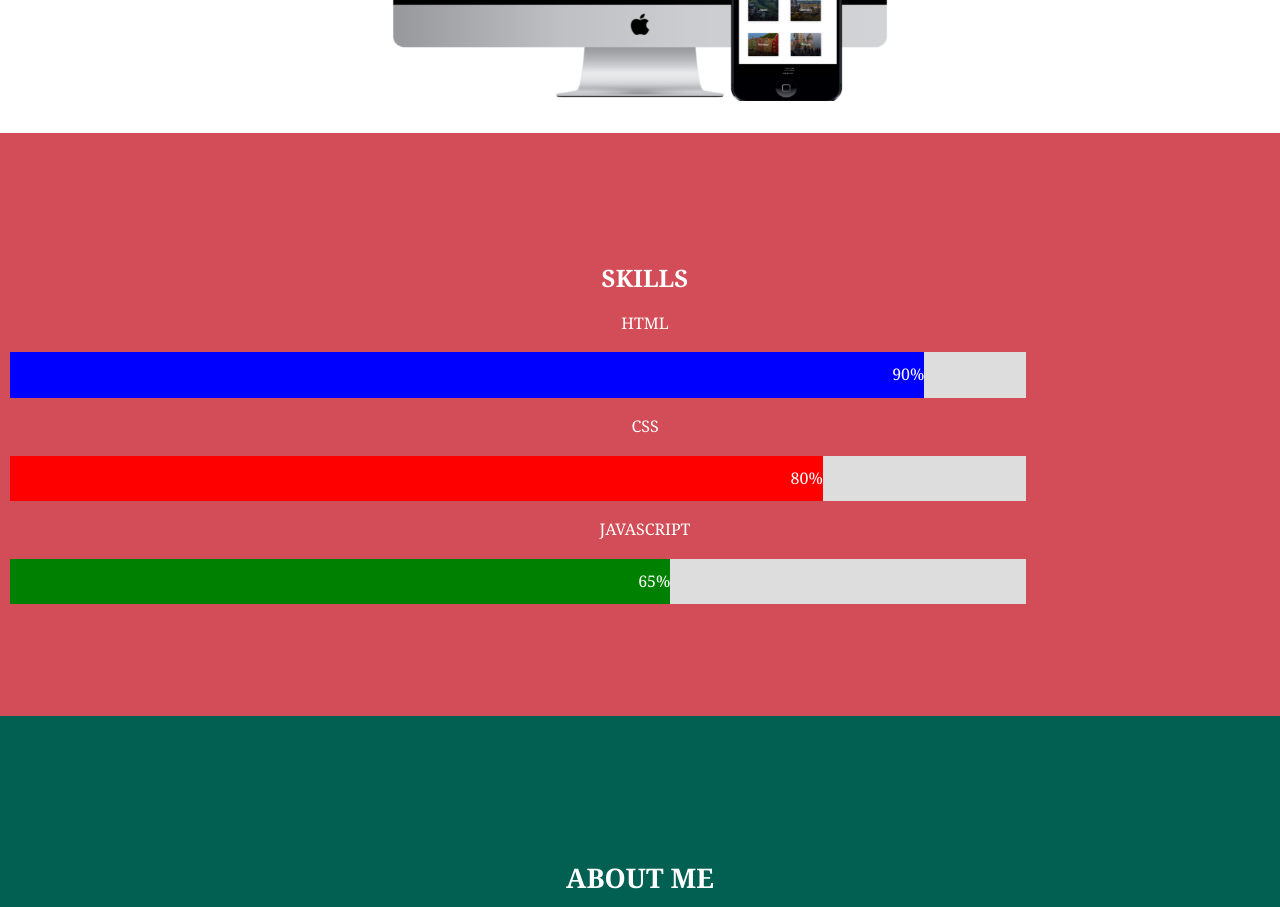
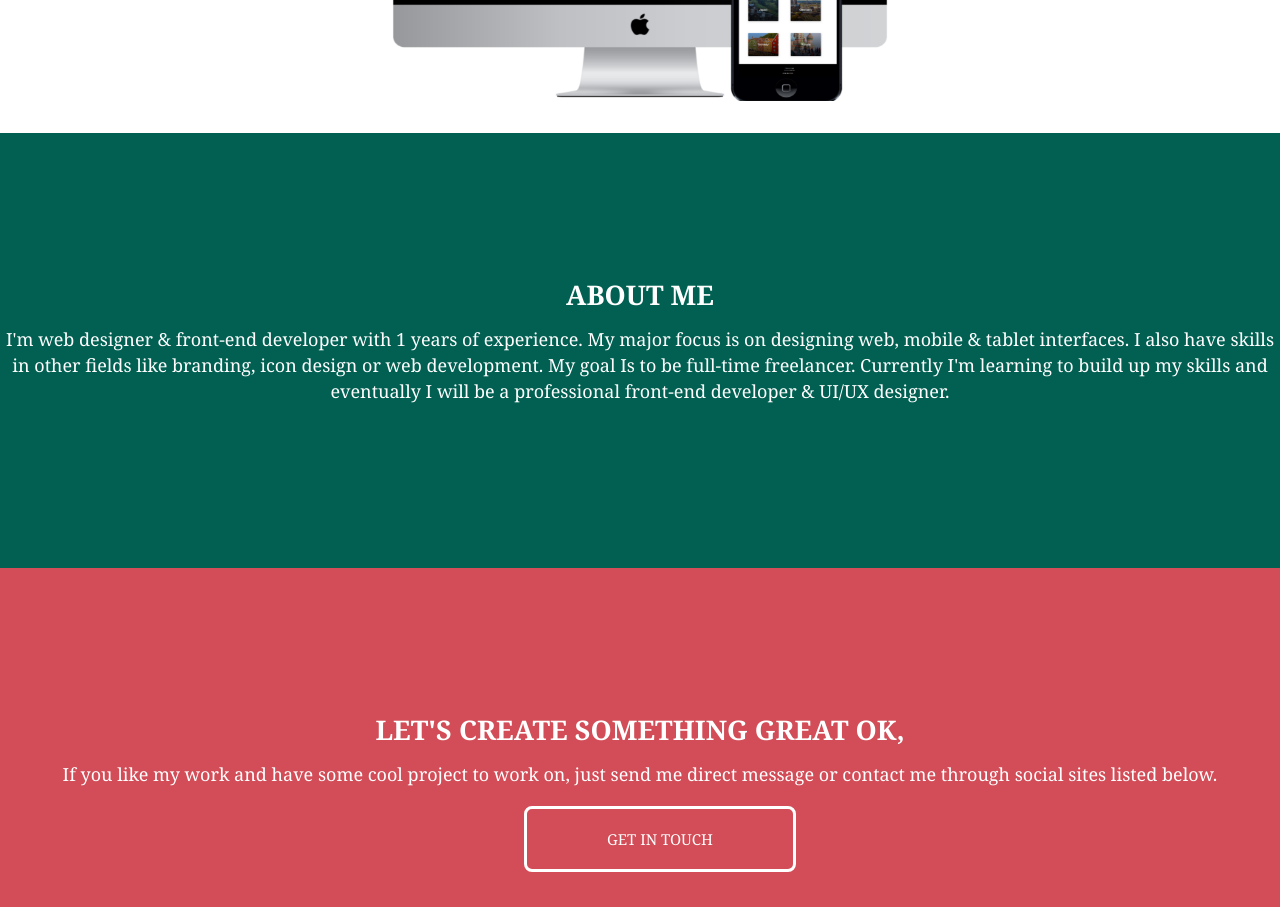
Before and after one commit to Hussein-Asker/Protfolio, a plain HTML site: page index.html in a window 1280 px wide. Shown: the part 1920-2827 px from the top of the page. Drawn offline with nearby package versions, Linux system fonts and the light colour scheme.

Commit message:
Update index.html

```diff
--- a/index.html
+++ b/index.html
@@ -61,27 +61,6 @@
 	</div>
 	</div>
 
-
-	<div class="Skills">
-	<h2>Skills</h2>
-
-	<p>HTML</p>
-<div class="container">
-  <div class="skills html">90%</div>
-</div>
-
-<p>CSS</p>
-<div class="container">
-  <div class="skills css">80%</div>
-</div>
-
-<p>JavaScript</p>
-<div class="container">
-  <div class="skills js">65%</div>
-</div>
-
-</div>
-
 <div class="ABOUT-ME">
 	<div class="ABOUT-ME1">
 	<h2>ABOUT ME</h2>
```
